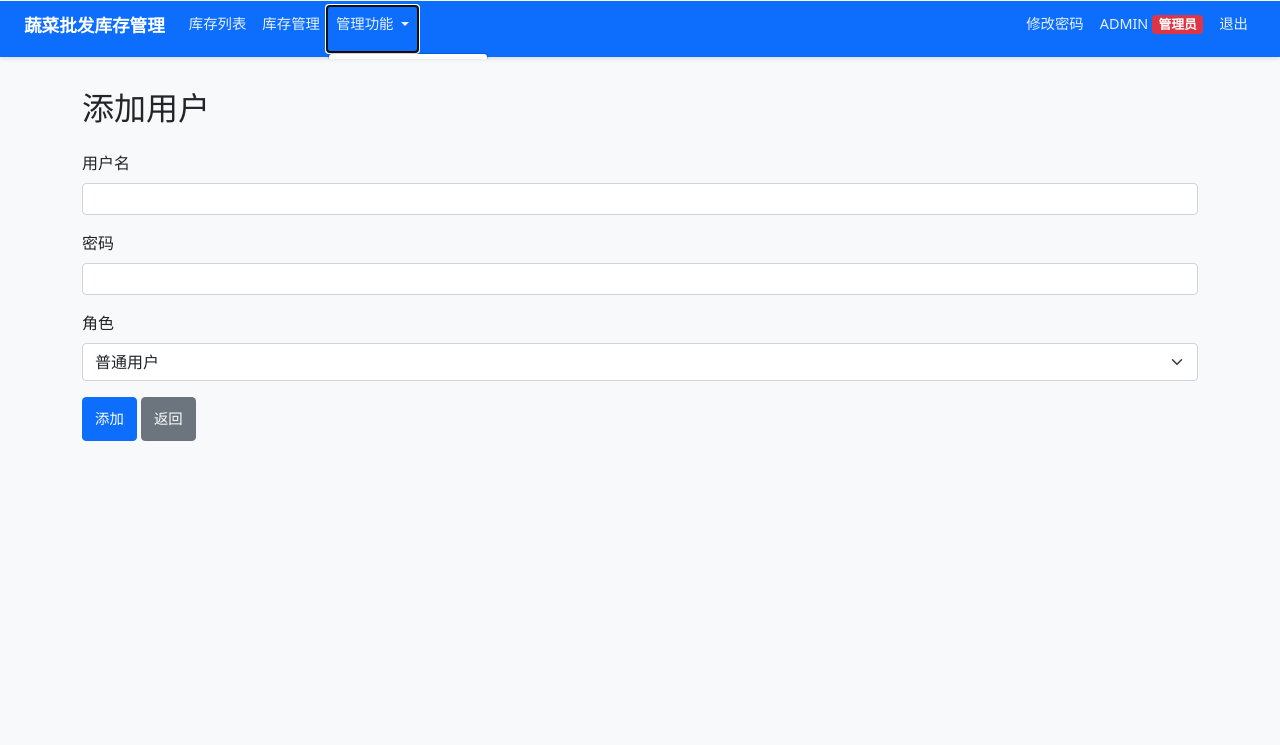
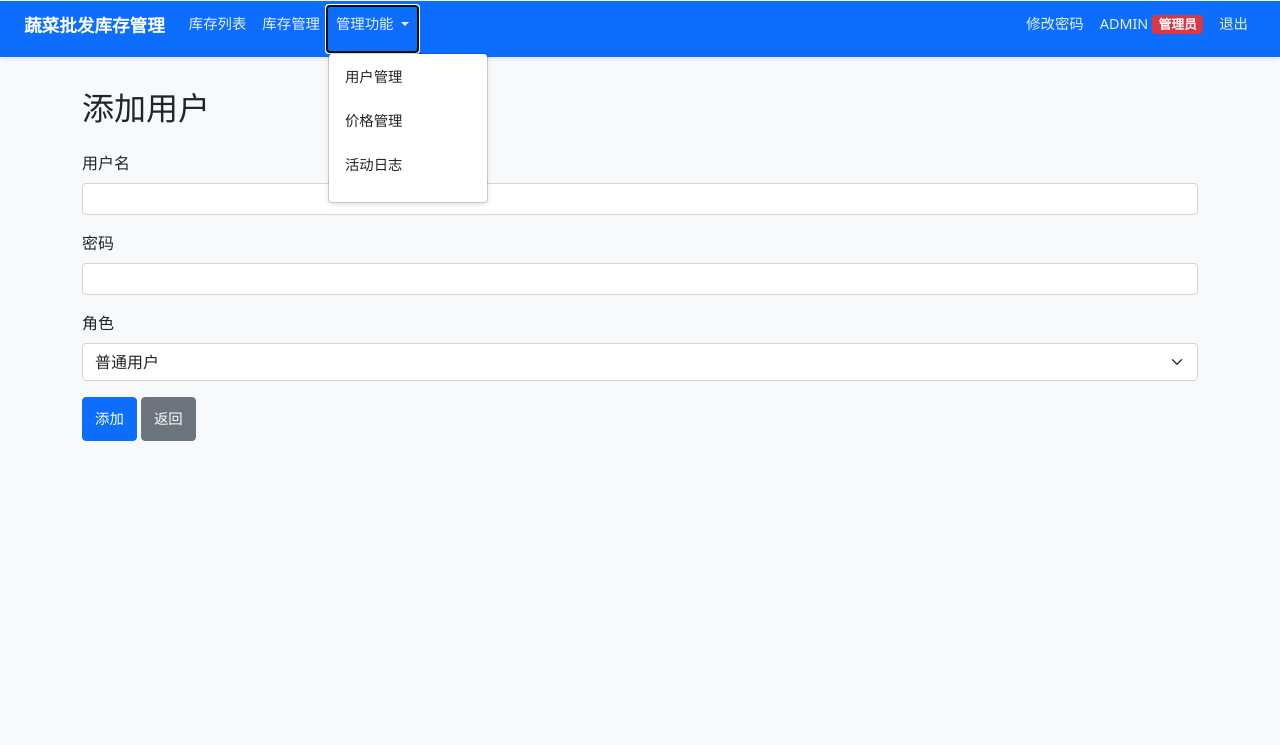
Before and after one commit to cqboy321/SHUCAI2, a Flask app: page /admin/users/add in a window 1280 px wide, after a click on "管理功能". Shown: the part 55-800 px from the top of the page. Run offline with Flask 2, Linux system fonts and the light colour scheme; a user stored in the database is signed in; parts of the project's set-up code (start-up, migrations or seed data) failed here and were passed over; some libraries are stand-ins or nearby versions.

Commit message:
Add files via upload

```diff
--- a/templates/base.html
+++ b/templates/base.html
@@ -243,6 +243,8 @@
             padding: 0.5rem 0;
             border-radius: 0.25rem;
             box-shadow: 0 2px 4px rgba(0,0,0,0.1);
+            z-index: 2000 !important;
+            position: absolute !important;
         }
 
         .dropdown-item {
@@ -391,6 +393,10 @@
                 width: calc(100% + 0.5rem);
             }
         }
+
+        .navbar, .main-content, .container-fluid {
+            overflow: visible !important;
+        }
     </style>
 </head>
 <body>
```
